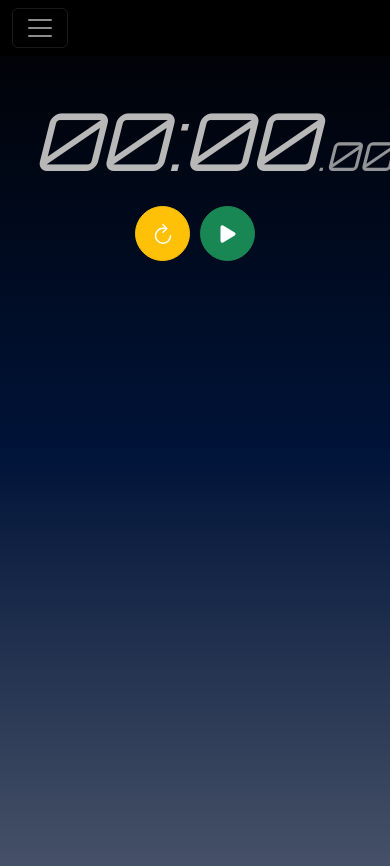
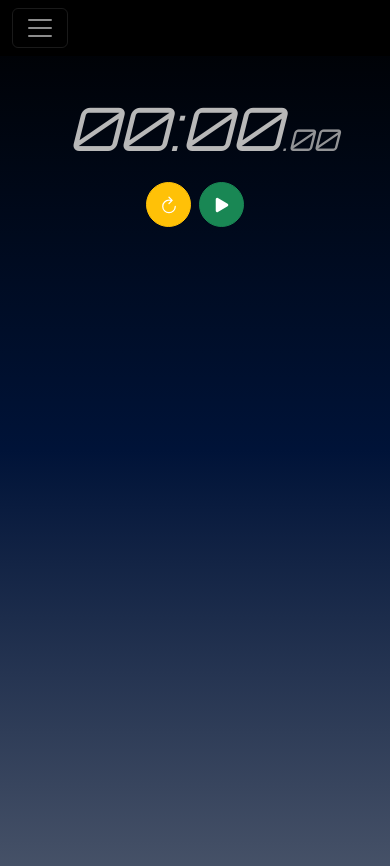
Before and after one commit to lucasfturos/homepage, a Jekyll site: the page built from _pages/cronometro.md, in a window 390 px wide. Shown: the top 866 px of the page. Built offline with Jekyll 4.4.1, drawn with Linux system fonts in a browser that asks for light colours; nearby versions of some CDN libraries.

Commit message:
Estilo do cronometro arrumado e resposivo

```diff
--- a/_assets/css/style.css
+++ b/_assets/css/style.css
@@ -815,6 +815,8 @@ footer {
     display: flex;
     gap: 10px;
     margin-top: 10px;
+    justify-content: center;
+    align-items: center;
 }
 
 .btn-chronometer {
@@ -825,6 +827,8 @@ footer {
     height: 55px;
     border-radius: 50%;
     cursor: pointer;
+    position: relative;
+    padding: 0;
 }
 
 #btn-lap,
@@ -835,6 +839,10 @@ footer {
 .chronometer-icon {
     font-size: 24px;
     color: white;
+    position: absolute;
+    top: 50%;
+    left: 50%;
+    transform: translate(-50%, -50%);
 }
 
 #chrnometer-table-container {
@@ -853,3 +861,70 @@ footer {
 .chronometer-table tbody tr td {
     font-family: "Orbitron";
 }
+
+@media (max-width: 500px) {
+    #chronometer {
+        font-size: 60px;
+    }
+
+    .milliseconds {
+        font-size: 50%;
+    }
+
+    .chronometer-btn-group {
+        flex-direction: row;
+        gap: 8px;
+    }
+
+    .btn-chronometer {
+        width: 45px;
+        height: 45px;
+    }
+
+    .chronometer-icon {
+        font-size: 20px;
+    }
+
+    #chrnometer-table-container {
+        width: 80%;
+    }
+
+    .chronometer-table {
+        font-size: 12px;
+    }
+
+    .chronometer-table tbody tr td {
+        padding: 10px;
+    }
+}
+
+@media (max-width: 360px) {
+    #chronometer {
+        font-size: 50px;
+    }
+
+    .milliseconds {
+        font-size: 40%;
+    }
+
+    .btn-chronometer {
+        width: 40px;
+        height: 40px;
+    }
+
+    .chronometer-icon {
+        font-size: 18px;
+    }
+
+    #chrnometer-table-container {
+        width: 90%;
+    }
+
+    .chronometer-table {
+        font-size: 10px;
+    }
+
+    .chronometer-table tbody tr td {
+        padding: 8px;
+    }
+}
```
